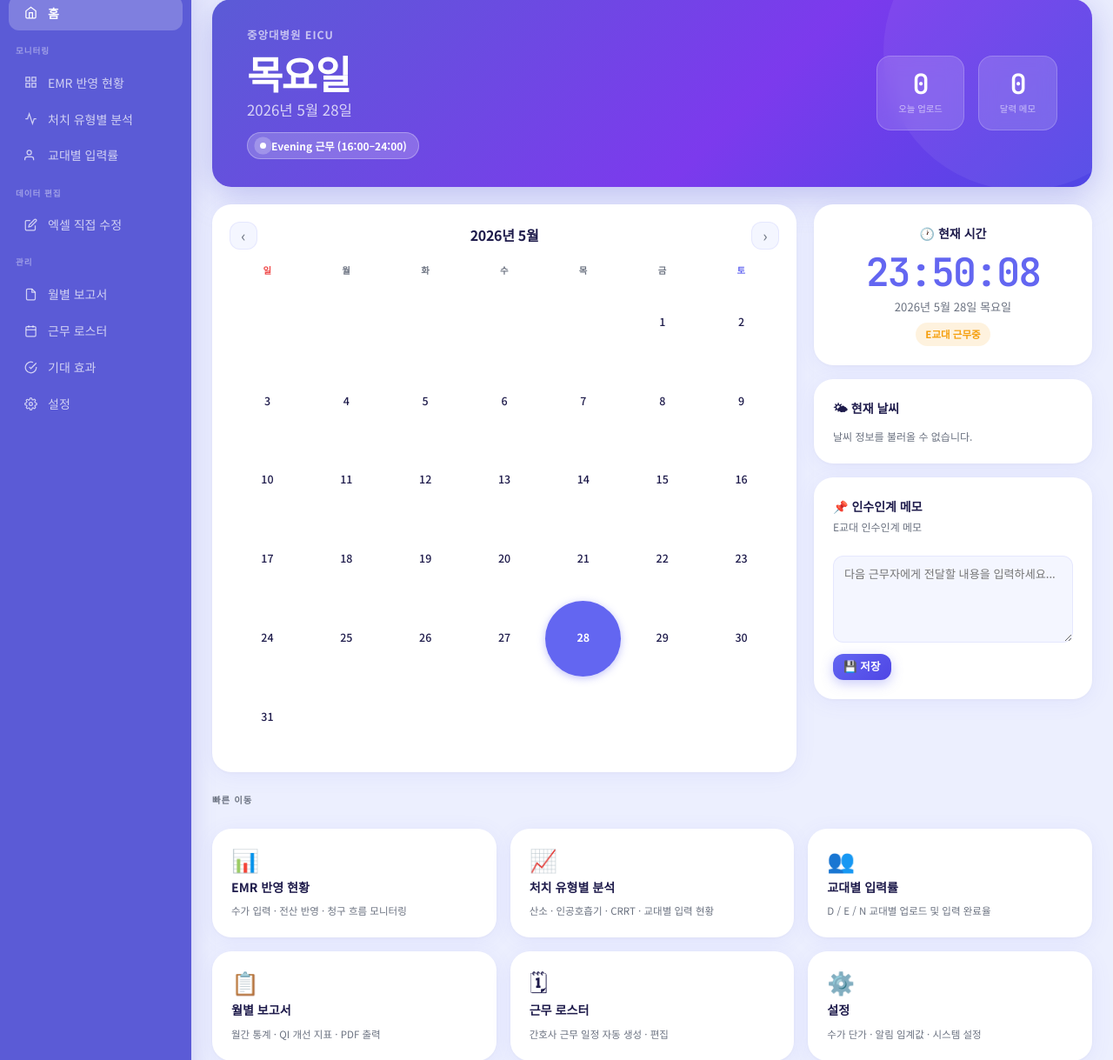
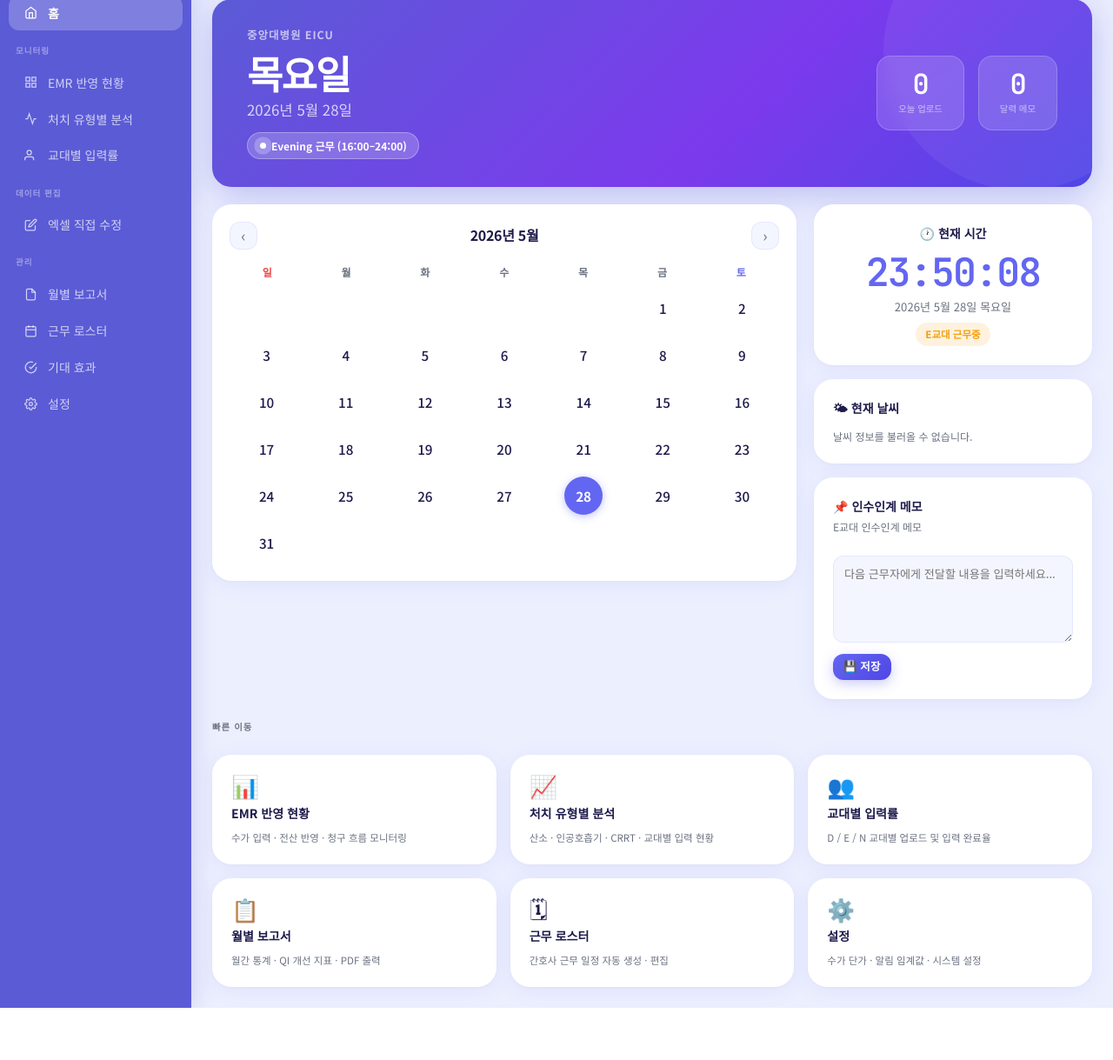
Before and after one commit to ihpark0305-cyber/eicu-qi-monitor, a Flask app: page / in a window 1280 px wide. Shown: the part 85-1304 px from the top of the page at 87% size. After the commit the page ends 1244 px from the top, so only its background shows below. Run offline with Flask 3, Linux system fonts and the light colour scheme.

Commit message:
Fix calendar cell size: fixed height 48px, larger font, round today

```diff
--- a/static/css/style.css
+++ b/static/css/style.css
@@ -925,14 +925,14 @@ body.presentation-mode .slide.active{display:block}
 .home-day-names{
   display:grid;grid-template-columns:repeat(7,1fr);
   gap:4px;margin-bottom:.5rem;text-align:center;
-  font-size:.65rem;font-weight:700;color:var(--muted);letter-spacing:.04em;
+  font-size:.75rem;font-weight:700;color:var(--muted);letter-spacing:.04em;
 }
 .home-cal-grid{
-  display:grid;grid-template-columns:repeat(7,1fr);gap:4px;
+  display:grid;grid-template-columns:repeat(7,1fr);gap:6px;
 }
 .home-cal-cell{
-  aspect-ratio:1;display:flex;align-items:center;justify-content:center;
-  font-size:.78rem;border-radius:50%;
+  height:48px;display:flex;align-items:center;justify-content:center;
+  font-size:.95rem;border-radius:var(--r-md);
   color:var(--txt);cursor:pointer;
   position:relative;transition:all .13s;
   font-weight:500;
@@ -941,14 +941,15 @@ body.presentation-mode .slide.active{display:block}
 .home-cal-cell.other-month{color:var(--faint)}
 .home-cal-cell.today{
   background:var(--pri);color:#fff;font-weight:800;
+  border-radius:50%;width:44px;height:44px;margin:auto;
   box-shadow:0 2px 10px rgba(99,102,241,.4);
 }
 .home-cal-cell.selected:not(.today){
   background:var(--pri-hl);color:var(--pri);font-weight:700;
 }
 .home-cal-cell.has-memo::after{
-  content:'';position:absolute;bottom:3px;left:50%;transform:translateX(-50%);
-  width:4px;height:4px;border-radius:50%;background:var(--accent);
+  content:'';position:absolute;bottom:4px;left:50%;transform:translateX(-50%);
+  width:5px;height:5px;border-radius:50%;background:var(--accent);
 }
 .home-cal-cell.today.has-memo::after{background:#fff}
 
```
